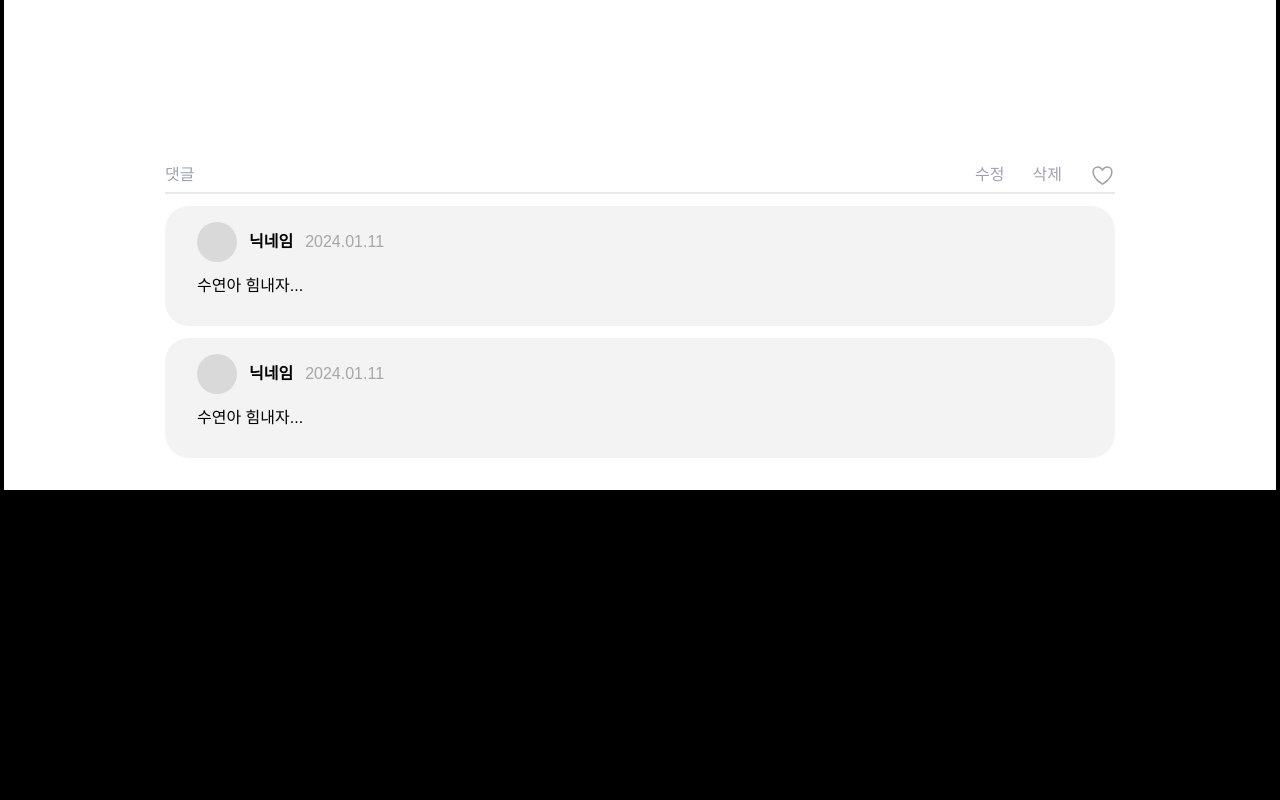
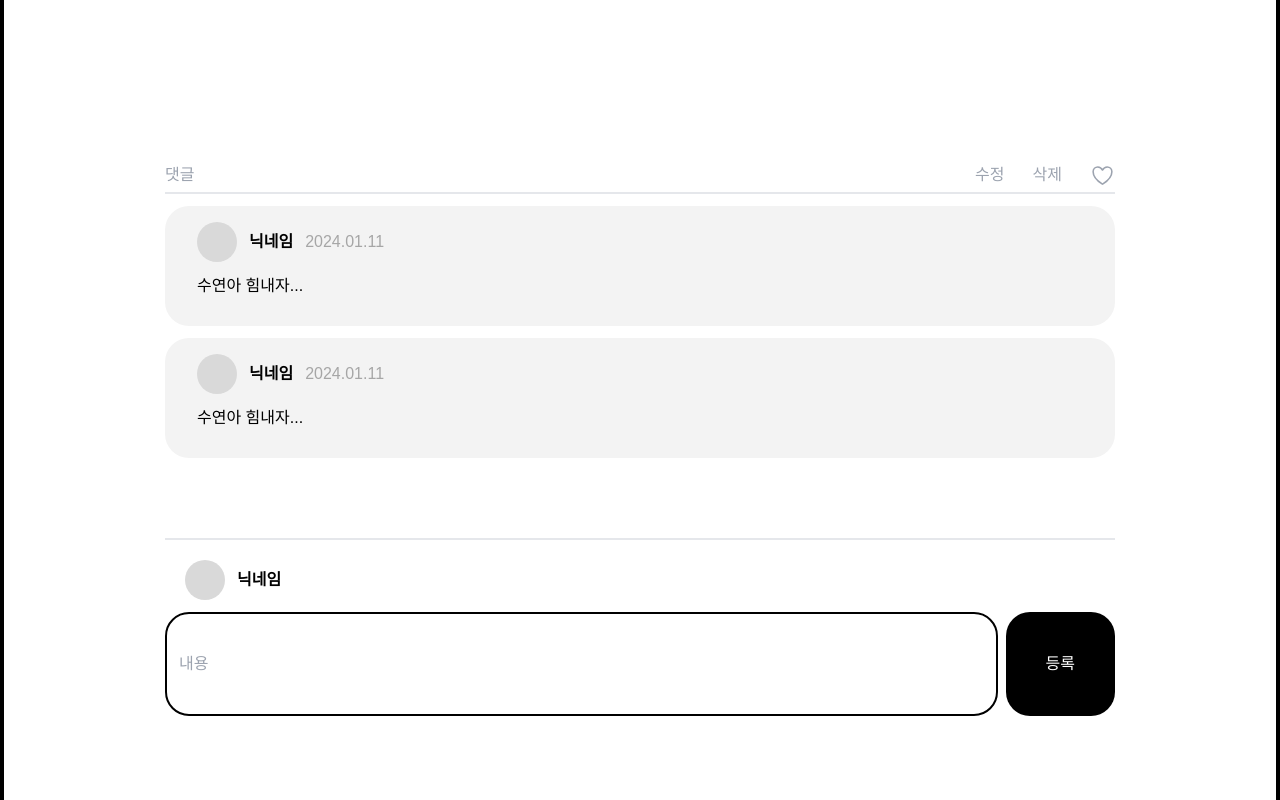
Before and after one commit to minji2219/darak-log, a Next.js app: page /detail/1 in a window 1280 px wide. Shown: the part 633-1433 px from the top of the page. Before the commit the page ends 1123 px from the top, so only its background shows below. Built offline with nearby package versions, Linux system fonts and the light colour scheme; a web font is replaced by a local one.

Commit message:
마이페이지, 글상세페이지 수정
*글 상세 페이지 댓글 다는 영역 추가

```diff
--- a/app/(hi)/about/page.tsx
+++ b/app/(hi)/about/page.tsx
@@ -1,4 +1,7 @@
 import Image from "next/image";
+import subtract from "../../../public/subtract.png";
+import { GoPerson } from "react-icons/go";
+import { IoHeartOutline } from "react-icons/io5";
 
 export default function Page() {
   return (
@@ -8,7 +11,23 @@ export default function Page() {
         <h1 className="text-3xl font-bold pt-2 pb-10">마이페이지</h1>
       </div>
       <div className="w-[250px] h-[250px] rounded-[50%] bg-[url('/profile.jpg')] bg-no-repeat bg-cover border-4 absolute left-[50%] translate-x-[-50%] translate-y-[-50%]"></div>
-      {/* <Image src="/subtract.png" alt="" width={800} height={300} /> */}
+      {/* <Image src={subtract} alt="subtract" /> */}
+      <div className="h-[350px] flex justify-between items-end text-[#444444] px-32 pb-16 bg-[#F3F3F3] rounded-t-[100px] rounded-b-3xl -mx-10">
+        <div className="flex flex-col items-center">
+          <GoPerson size={100} className="mb-7" />
+          <span className="text-2xl">방문자</span>
+          <span className="text-6xl font-bold">9</span>
+        </div>
+        <div className="flex flex-col items-center">
+          <span className="text-2xl">게시물</span>
+          <span className="text-6xl font-bold">17</span>
+        </div>
+        <div className="flex flex-col items-center">
+          <IoHeartOutline size={100} className="mb-7" />
+          <span className="text-2xl">좋아요</span>
+          <span className="text-6xl font-bold">50</span>
+        </div>
+      </div>
     </div>
   );
 }
--- a/app/(hi)/detail/[id]/page.tsx
+++ b/app/(hi)/detail/[id]/page.tsx
@@ -29,6 +29,21 @@ const page = () => {
       </div>
       <Comment />
       <Comment />
+
+      <div className="border-t-2 mt-20 pt-5 pb-16">
+        <div className="flex gap-3 items-center px-5 pb-3">
+          <div className="w-[40px] h-[40px] rounded-[50%] bg-[#D9D9D9]"></div>
+          <div className="font-bold">닉네임</div>
+        </div>
+        <div className="flex gap-2 grow">
+          <input
+            type="text"
+            placeholder="내용"
+            className="p-3 border-2 border-black rounded-3xl grow"
+          />
+          <button className="p-10 bg-black text-white rounded-3xl">등록</button>
+        </div>
+      </div>
     </div>
   );
 };
--- a/app/layout.tsx
+++ b/app/layout.tsx
@@ -11,7 +11,7 @@ const IBM = IBM_Plex_Sans_KR({
 });
 
 export const metadata: Metadata = {
-  title: "민지 |  블로그",
+  title: "민지 |  darak-log",
   description: "민지의 개인 블로그",
 };
 
```
